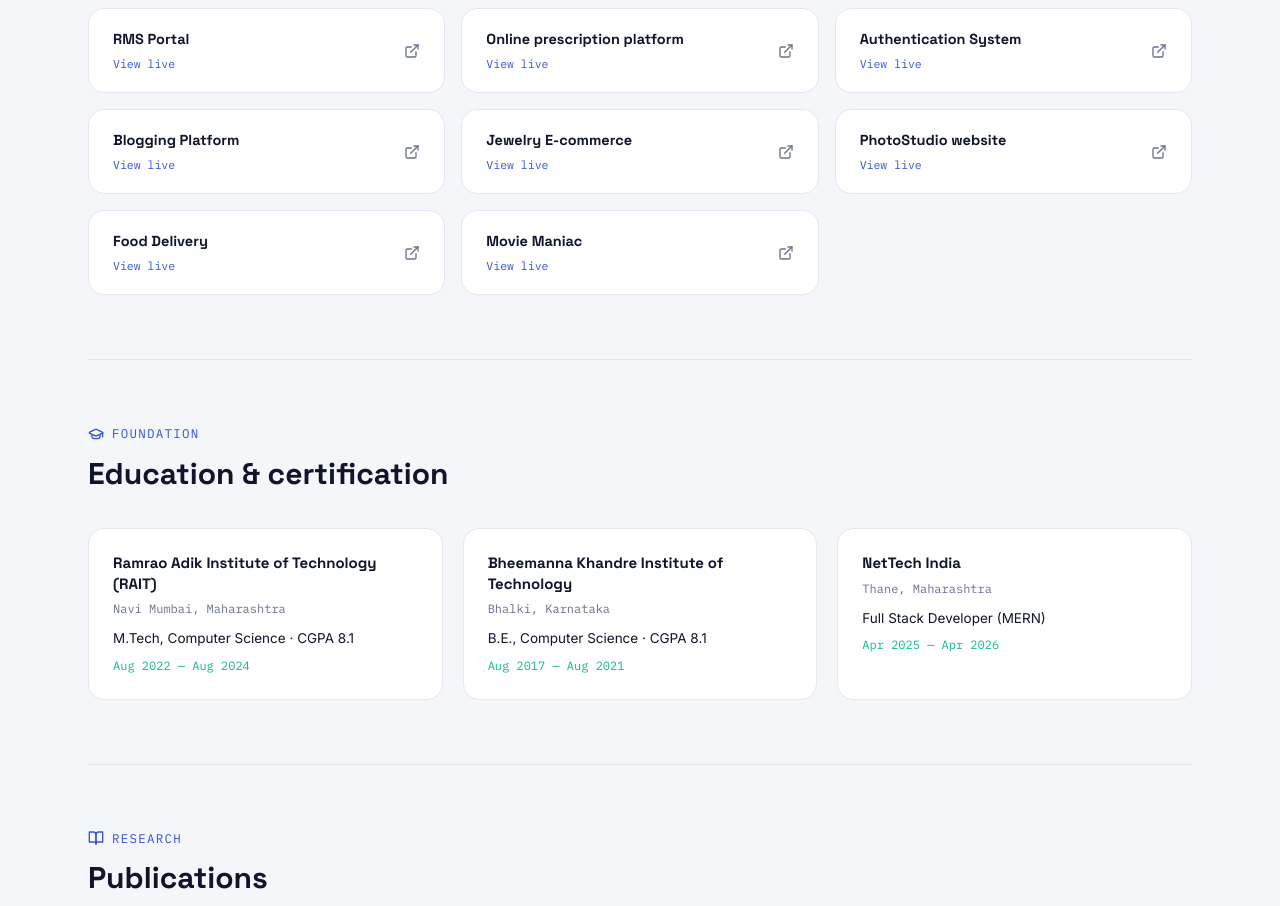
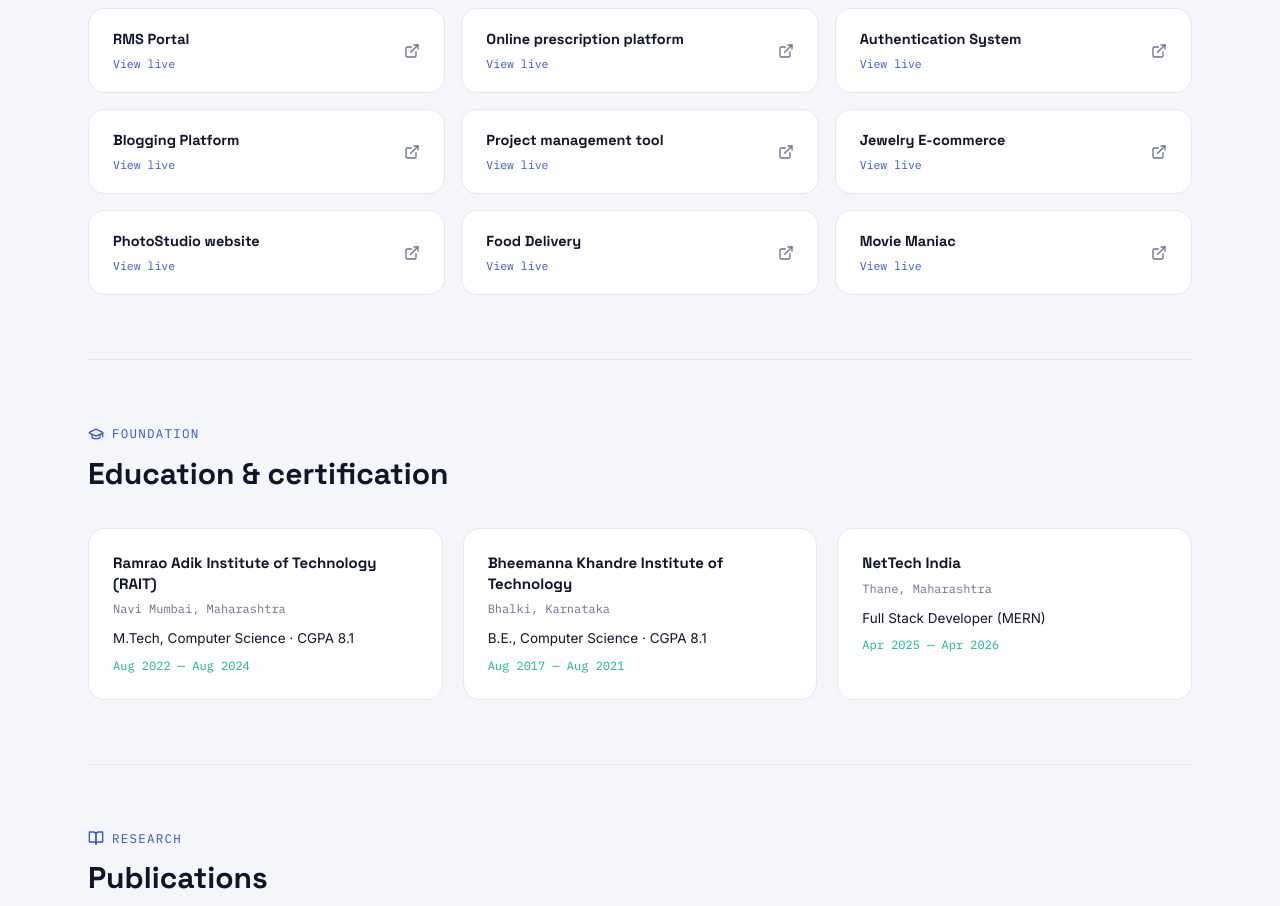
Before and after one commit to PriyaKKarkare/portfoilo_resume, a React (Vite) app in the folder client/: page / in a window 1280 px wide. Shown: the part 3740-4646 px from the top of the page. Built offline with nearby package versions, Linux system fonts and the light colour scheme; no server answers.

Commit message:
added project management tool to the resumeData.js file.

```diff
--- a/client/src/data/resumeData.js
+++ b/client/src/data/resumeData.js
@@ -88,6 +88,7 @@ export const PROJECT_LINKS = [
   { name: "Online prescription platform", url: "https://doctor-consultation-system-dw3n.vercel.app/" },
   { name: "Authentication System", url: "https://authenticationsystem-seven.vercel.app/" },
   { name: "Blogging Platform", url: "https://blogging-platform-eight-eta.vercel.app/" },
+  { name: "Project management tool", url: "https://project-management-tool-neon-two.vercel.app/" },
   { name: "Jewelry E-commerce", url: "https://jewel-website.vercel.app/" },
   { name: "PhotoStudio website", url: "https://curd-work-gold.vercel.app/" },
   { name: "Food Delivery", url: "https://fooddelivery-k2v0uzdkf-priyas-projects-46ef61df.vercel.app/" },
```
